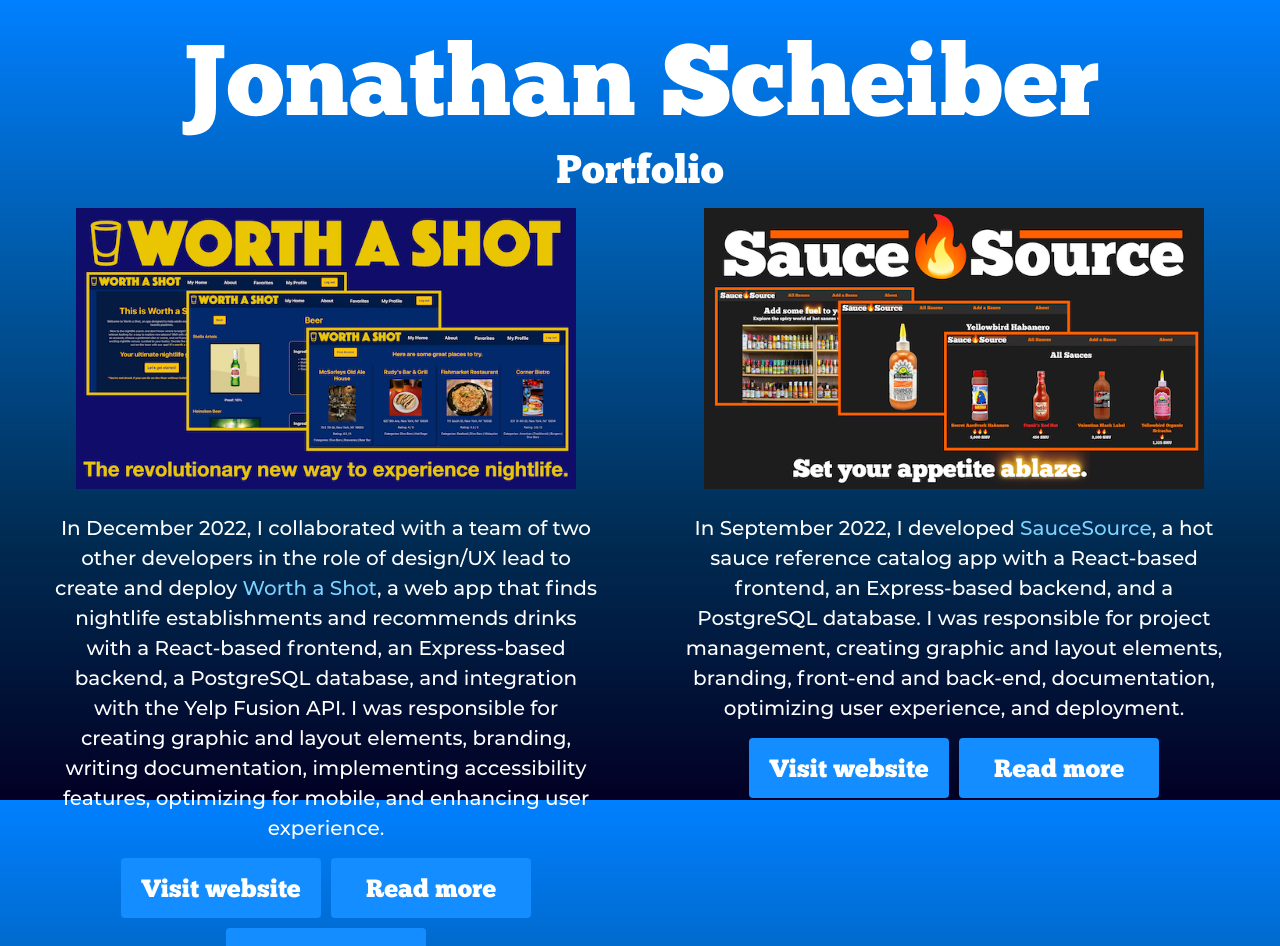
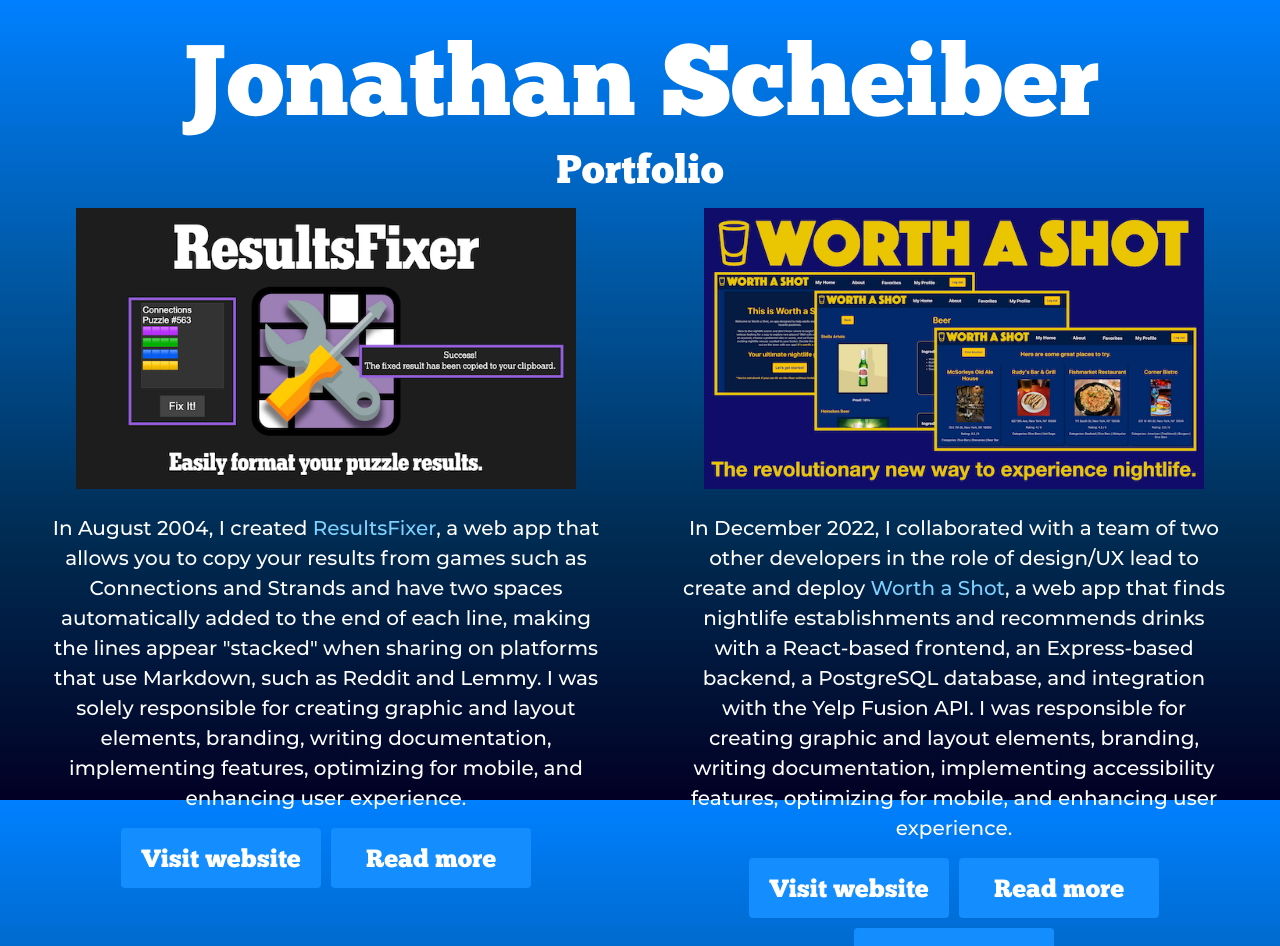
Before and after one commit to scheiber/scheiber.dev, a React (Create React App) app: page /portfolio in a window 1280 px wide. Shown: the top 946 px of the page. Built offline with nearby package versions, Linux system fonts and the light colour scheme.

Commit message:
add resultsfixer to portfolio

```diff
--- a/src/pages/Portfolio.css
+++ b/src/pages/Portfolio.css
@@ -48,6 +48,10 @@
 
 .saucesource-image img:hover {
   border: 10px solid #ff7800;
+}
+
+.resultsfixer-image img:hover {
+  border: 10px solid #8f61d7;
 }
 
 @media screen and (min-width: 768px) and (max-width: 1099px) {
--- a/src/pages/Portfolio.js
+++ b/src/pages/Portfolio.js
@@ -11,6 +11,61 @@ const Portfolio = () => (
     <h1 className="title">Portfolio</h1>
     <section className="portfolio-grid">
       <article>
+        <div className="project-image resultsfixer-image">
+          <a
+            alt="Link to ResultsFixer"
+            href="https://fixer.scheiber.dev/"
+            target="_blank"
+            rel="noreferrer"
+          >
+            <img
+              className="thumbnail"
+              alt="ResultsFixer preview"
+              src="./images/projects/resultsfixer.png"
+            />
+          </a>
+        </div>
+        <div>
+          <p className="portfolio-description">
+            In August 2004, I created{" "}
+            <a
+              className="text-link"
+              alt="Link to ResultsFixer"
+              href="https://fixer.scheiber.dev/"
+              target="_blank"
+              rel="noreferrer"
+            >
+              ResultsFixer
+            </a>
+            , a web app that allows you to copy your results from games such as
+            Connections and Strands and have two spaces automatically added to
+            the end of each line, making the lines appear "stacked" when sharing
+            on platforms that use Markdown, such as Reddit and Lemmy. I was
+            solely responsible for creating graphic and layout elements,
+            branding, writing documentation, implementing features, optimizing
+            for mobile, and enhancing user experience.
+          </p>
+        </div>
+        <div>
+          <a
+            alt="Link to ResultsFixer"
+            href="https://fixer.scheiber.dev/"
+            target="_blank"
+            rel="noreferrer"
+          >
+            <button className="project-button">Visit website</button>
+          </a>
+          <a
+            alt="Link to ResultsFixer on GitHub"
+            href="https://github.com/scheiber/connections-results-fixer"
+            target="_blank"
+            rel="noreferrer"
+          >
+            <button className="project-button">Read more</button>
+          </a>
+        </div>
+      </article>
+      <article>
         <div className="project-image worthashot-image">
           <a
             alt="Link to Worth a Shot"
@@ -20,7 +75,7 @@ const Portfolio = () => (
           >
             <img
               className="thumbnail"
-              alt="Worth a Shot logo"
+              alt="Worth a Shot preview"
               src="./images/projects/worthashot.png"
             />
           </a>
@@ -73,7 +128,7 @@ const Portfolio = () => (
           </a>
         </div>
       </article>
-      <article>
+      <article className="center-item">
         <div className="saucesource-image project-image">
           <a
             alt="Link to SauceSource"
@@ -83,7 +138,7 @@ const Portfolio = () => (
           >
             <img
               className="thumbnail"
-              alt="SauceSource logo"
+              alt="SauceSource preview"
               src="./images/projects/saucesource.png"
             />
           </a>
```
Also changed, not shown: public/images/projects/resultsfixer.png (added).
